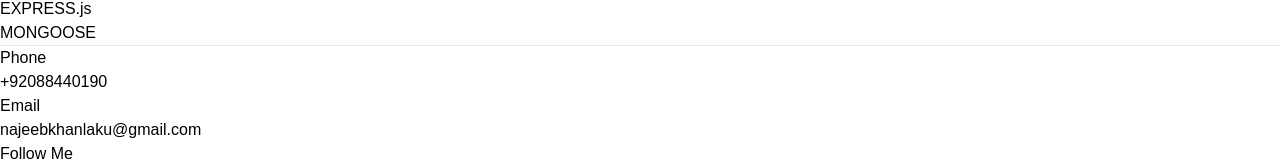
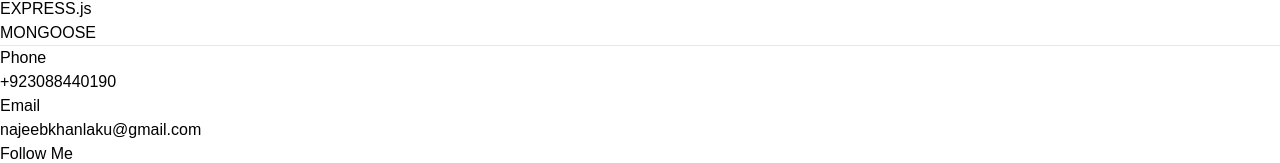
Before and after one commit to NAJEEBKHAN123/Najeeb-Khan, a React (Vite) app: page /Najeeb-Khan/resume in a window 1280 px wide. Shown: the part 1290-1453 px from the top of the page. Built offline with nearby package versions, Linux system fonts and the light colour scheme; a web font is replaced by a local one.

Commit message:
modified footer.jsx

```diff
--- a/src/components/Footer.jsx
+++ b/src/components/Footer.jsx
@@ -16,7 +16,7 @@
       <div className="flex flex-col lg:h-[100px] justify-between px-8 md:px-16 py-8 lg:flex-row">
         <div>
           <h2 className="font-semibold text-xl">Phone</h2>
-          <span onClick={handlePhoneClick} className="cursor-pointer underline text-blue-500">+92088440190</span>
+          <span onClick={handlePhoneClick} className="cursor-pointer underline text-blue-500">+923088440190</span>
         </div>
         <div className="mt-6 lg:mt-0">
           <h2 className="font-semibold text-xl">Email</h2>
```
Also changed, not shown: 1 other file (tests, documents, lock files or other folders).
